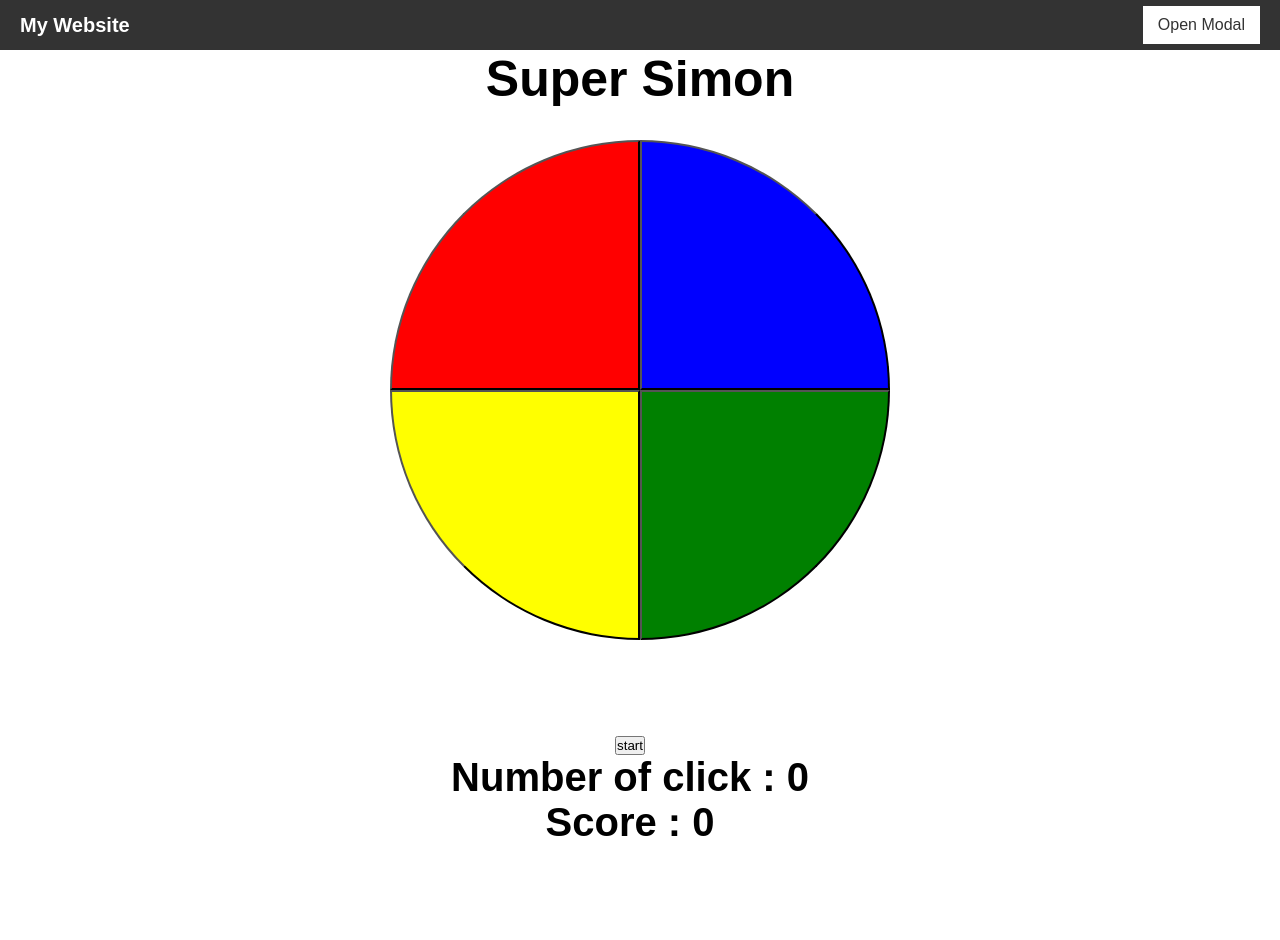
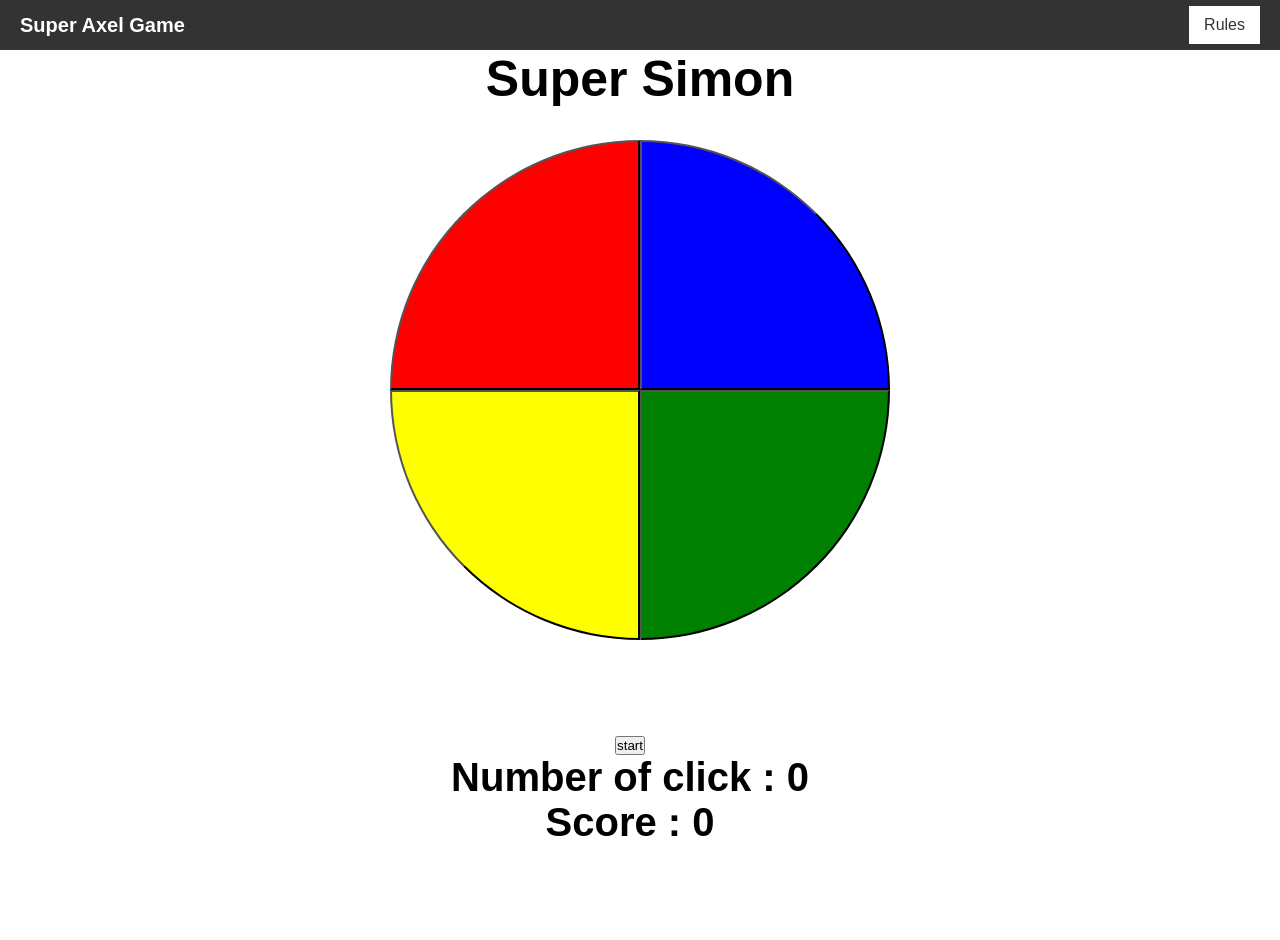
Before and after one commit to Warheart-1/SuperSimon, a website built with Vite: page SuperSimonProject/index.html in a window 1280 px wide. Built offline with nearby package versions, Linux system fonts and the light colour scheme.

Commit message:
no more css (fuck vanilla css)

```diff
--- a/SuperSimonProject/index.html
+++ b/SuperSimonProject/index.html
@@ -4,7 +4,6 @@
     <meta charset="UTF-8" />
     <link rel="icon" type="image/svg+xml" href="/vite.svg" />
     <link rel="stylesheet" href="/src/style/main.scss" />
-    <link rel="stylesheet" href="/src/style/main.css" />
     <meta name="viewport" content="width=device-width, initial-scale=1.0" />
     <title>Super Simon</title>
   </head>
@@ -14,8 +13,8 @@
         <div class="bar"></div>
         <div class="bar"></div>
     </div>
-    <h1 id="title">My Website</h1>
-    <button id="modal-button">Open Modal</button>
+    <h1 id="title">Super Axel Game</h1>
+    <button id="modal-button">Rules</button>
 </div>
 <div id="myModal" class="modal">
 
```
